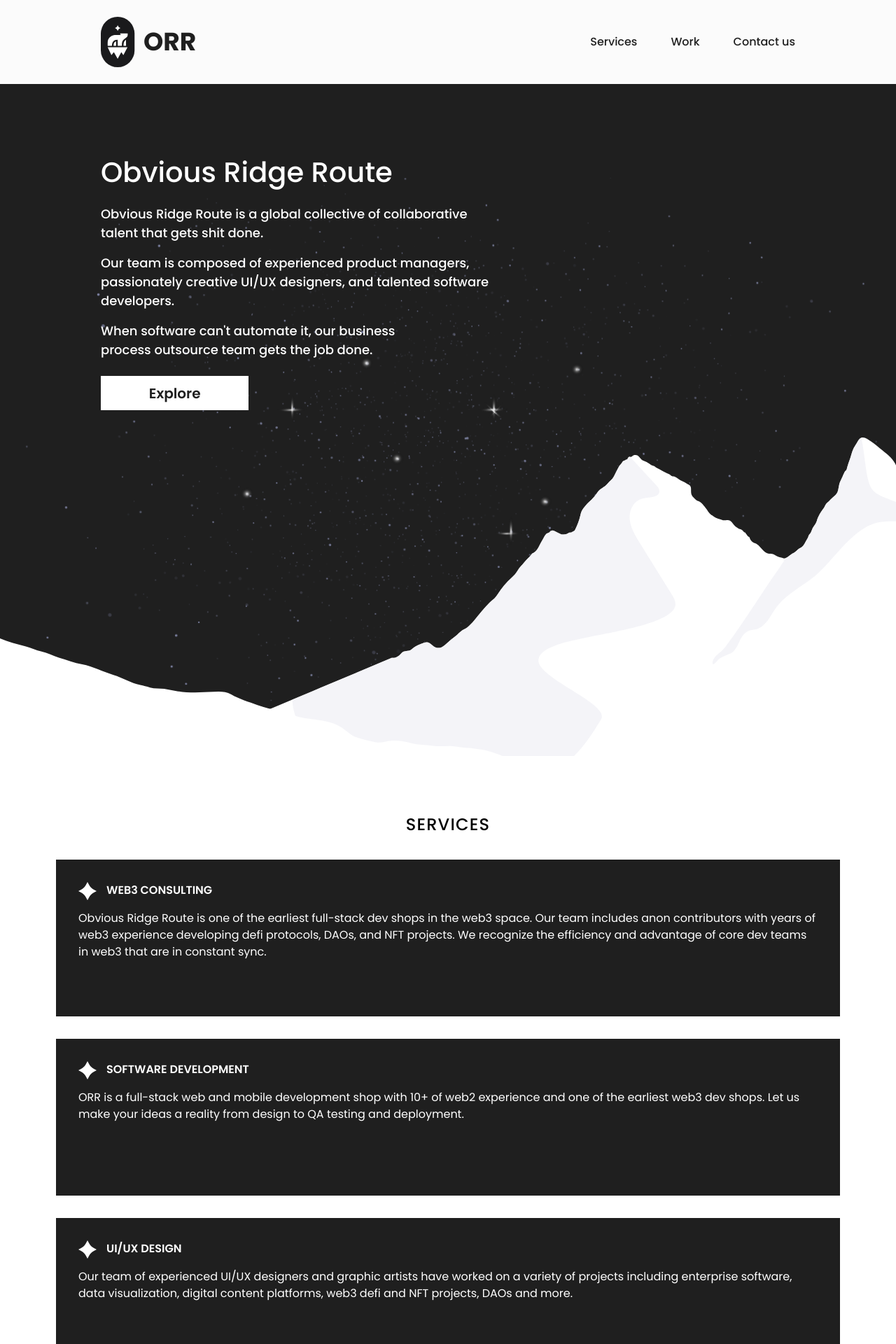
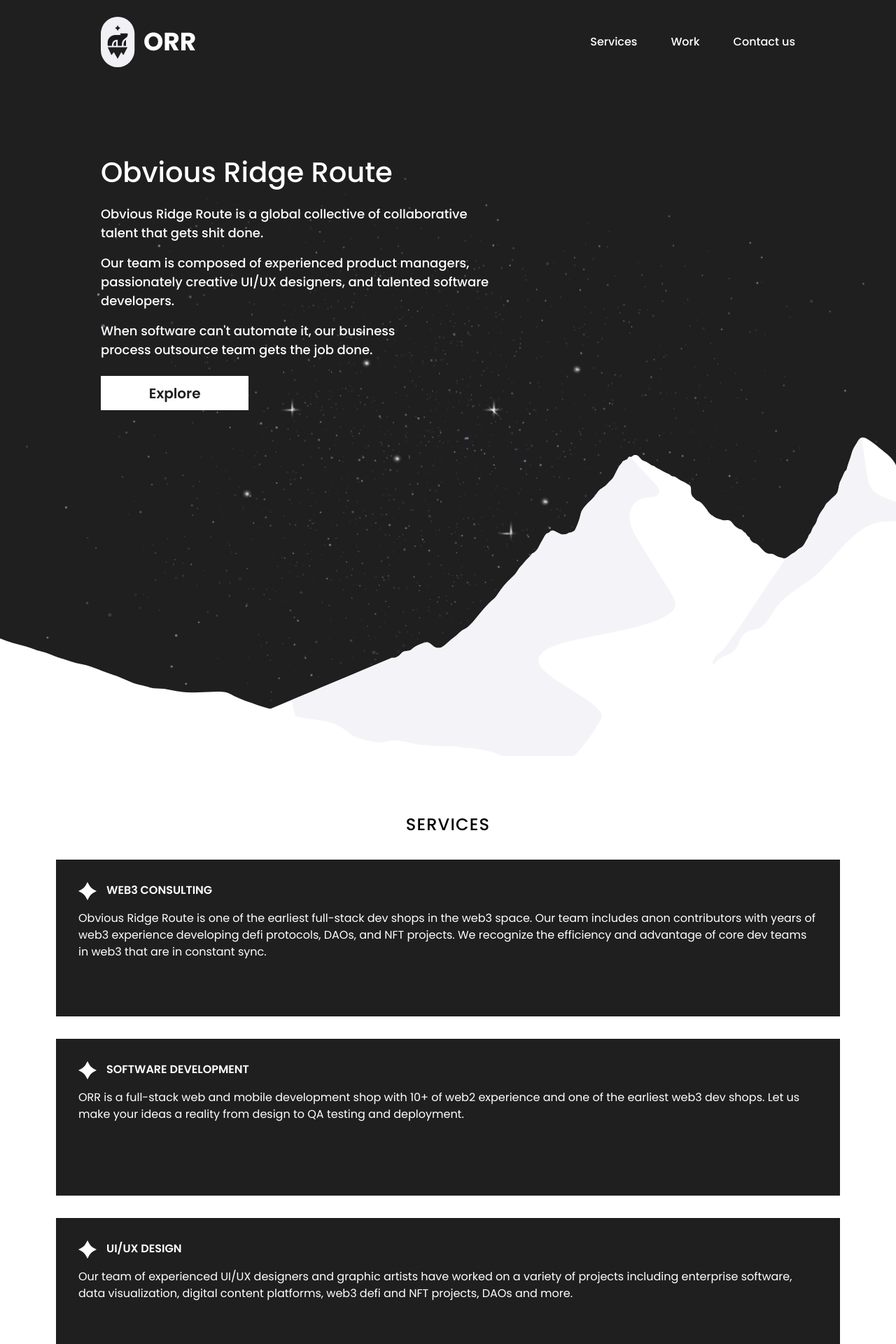
Before and after one commit to Obvious-Ridge-Route/Obvious-Ridge-Route.github.io, a Jekyll site: the page built from index.html, in a window 1280 px wide. Shown: the top 1920 px of the page at 70% size. Built offline with Jekyll 4.4.1, drawn with Linux system fonts in a browser that asks for light colours.

```diff
--- a/_data/pageinfo.yml
+++ b/_data/pageinfo.yml
@@ -31,12 +31,12 @@
 - title: Concave
   about: Defi Protocol
   description: Concave is a decentralized finance co-op that provides financial instruments for crypto anons and degens alike. We provided logo/branding design as well as UI/UX design.
-  img: assets/images/concave/concave.svg
+  img: assets/images/concave/concave.jpg
   link: /concave
 
 
 - title: Sustain DAO
   about: Decentralized Autonomous Organisation
   description: SustainDAO is a decentralized autonomous organization on a mission to make bitcoin the most sustainable asset class on earth. This web3 protocol uses governance to incentive bitcoin miners to operate sustainably using renewable energy sources. - Sauces
-  img: assets/images/sustaindao/sustaindao.svg
+  img: assets/images/sustaindao/sustaindao.jpg
   link: /sustaindao
--- a/_includes/header.html
+++ b/_includes/header.html
@@ -1,5 +1,5 @@
 <nav
-    class="flex dark:bg-black dark:text-white text-black bg-white-smoke flex-col gap-6 md:gap-0 md:flex-row items-center w-full justify-between py-6 px-6 md:px-36">
+    class="flex dark:bg-black dark:text-white text-black bg-white-smoke flex-col min-h-30 gap-6 md:gap-0 md:flex-row items-center w-full justify-between py-6 px-6 md:px-36">
     <a class="flex gap-3 items-center" href="{{ site.url }}">
         <img data-src="{{ site.baseurl }}/assets/images/icons/logo-black.svg"
             data-dark_src="{{ site.baseurl }}/assets/images/icons/logo-white.svg" />
--- a/_layouts/default.html
+++ b/_layouts/default.html
@@ -1,5 +1,5 @@
 <!DOCTYPE html>
-<html lang="en">
+<html lang="en" class="dark">
 {% include head.html %}
 
 <body>
--- a/assets/css/style.css
+++ b/assets/css/style.css
@@ -575,6 +575,12 @@ Ensure the default browser behavior of the `hidden` attribute.
 .min-h-54 {
   min-height: 14rem;
 }
+.min-h-27 {
+  min-height: 7rem;
+}
+.min-h-30 {
+  min-height: 7.5rem;
+}
 .w-full {
   width: 100%;
 }
@@ -583,9 +589,6 @@ Ensure the default browser behavior of the `hidden` attribute.
 }
 .max-w-3xl {
   max-width: 80rem;
-}
-.max-w-full {
-  max-width: 100%;
 }
 .max-w-sm {
   max-width: 30rem;
--- a/assets/js/index.js
+++ b/assets/js/index.js
@@ -3,7 +3,6 @@ document.addEventListener('DOMContentLoaded', () => {
     location: { pathname },
   } = window;
   switch (pathname) {
-    case pathname.startsWith('/index') ? pathname : '/':
     case '/sustaindao':
     case '/miestro':
     case '/concave':
--- a/index.html
+++ b/index.html
@@ -52,7 +52,7 @@ title: Obvious Ridge Route
         {% for item in site.data.pageinfo %}
         <div
             class="flex flex-col xl:flex-row justify-center gap-8 xl:gap-16 xl:w-full bg-gray p-6 xl:p-16 rounded-3xl items-center">
-            <div class="max-w-full h-auto">
+            <div class="max-w-sm h-auto">
                 <img class="w-full h-full object-contain" src="{{ item.img }}" />
             </div>
             <div class="max-w-sm">
--- a/tailwind.config.js
+++ b/tailwind.config.js
@@ -46,6 +46,7 @@ module.exports = {
       '24': '6rem',
       '26': '6.5rem',
       '27': '7rem',
+      '30':'7.5rem',
       '48': '12rem',
       '54': '14rem',
       '58':'15rem',
```
Also changed, not shown: assets/images/concave/concave.jpg (added), 1 other file.
